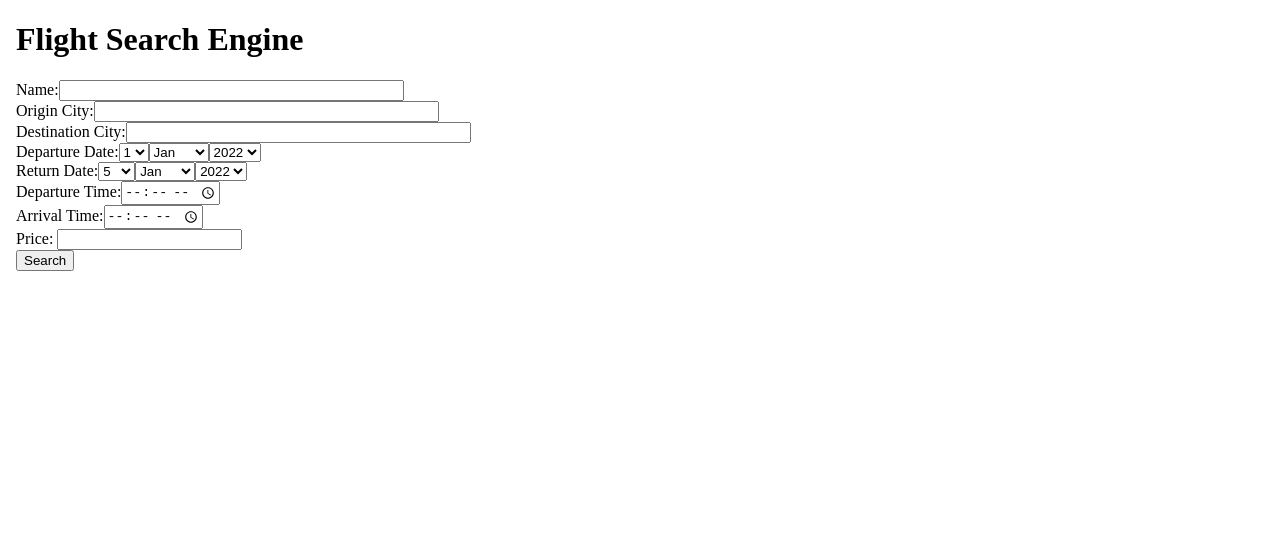
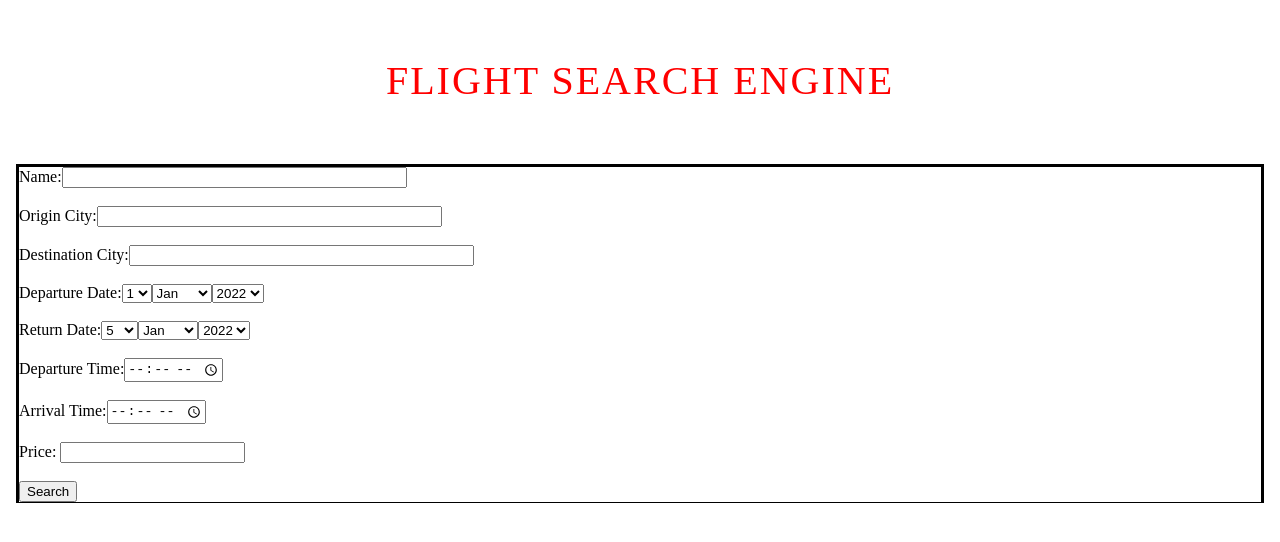
Before and after one commit to RishavBir/TrushCheckerAssignment, a React (Create React App) app: page / in a window 1280 px wide. Shown: the top 542 px of the page. Built offline with nearby package versions, Linux system fonts and the light colour scheme.

Commit message:
css added

```diff
--- /dev/null
+++ b/src/App.css
@@ -0,0 +1,18 @@
+
+.heading_style{
+    padding:30px 0;
+    text-align: center;
+    text-transform: uppercase;
+    font-size: 13px;
+    letter-spacing: 2px;
+    font-weight: 500;
+    color:red;
+    background-color: #fff;
+    font-size: 2.5rem;
+    margin-bottom: 30px;
+}
+
+.form_border{
+    border-style: solid;
+    border-bottom-width: thin;
+  }
--- a/src/App.js
+++ b/src/App.js
@@ -1,15 +1,18 @@
 import React from "react";
+import "./App.css"
 
 
 const App =()=>{
     return(
         <>
+        <div>
         <body>
-            <h1>Flight Search Engine</h1>
+            <h1 className="heading_style">Flight Search Engine</h1>
             <form>
-                Name:<input type="text" size="40" /><br />
-                Origin City:<input type="text" size="40" /><br />
-                Destination City:<input type="text" size="40" /><br />
+            < div className="form_border">
+                Name:<input type="text" size="40" /><br /><br/>
+                Origin City:<input type="text" size="40" /><br /><br />
+                Destination City:<input type="text" size="40" /><br /><br />
                 Departure Date:<select>
                     <option>1</option>
                     <option>2</option>
@@ -27,7 +30,7 @@ const App =()=>{
                     <option>2022</option>
                     <option>2023</option>
                     <option>2024</option>
-                </select><br />
+                </select><br /><br />
 
 
                 Return Date:<select>
@@ -47,16 +50,16 @@ const App =()=>{
                     <option>2022</option>
                     <option>2023</option>
                     <option>2024</option>
-                </select><br />
+                </select><br /><br />
 
-                Departure Time:<input type = "time"/><br/>
-                Arrival Time:<input type = "time"/><br/>
-                Price: <input type = "text"/><br/>
+                Departure Time:<input type = "time"/><br/><br />
+                Arrival Time:<input type = "time"/><br/><br />
+                Price: <input type = "text"/><br/>   <br />
                 <input type="Button" value="Search" />
-
-
+                </div>
             </form>
         </body>
+        </div>
         </>
     )
 }
```
Also changed, not shown: src/index.css (added).
